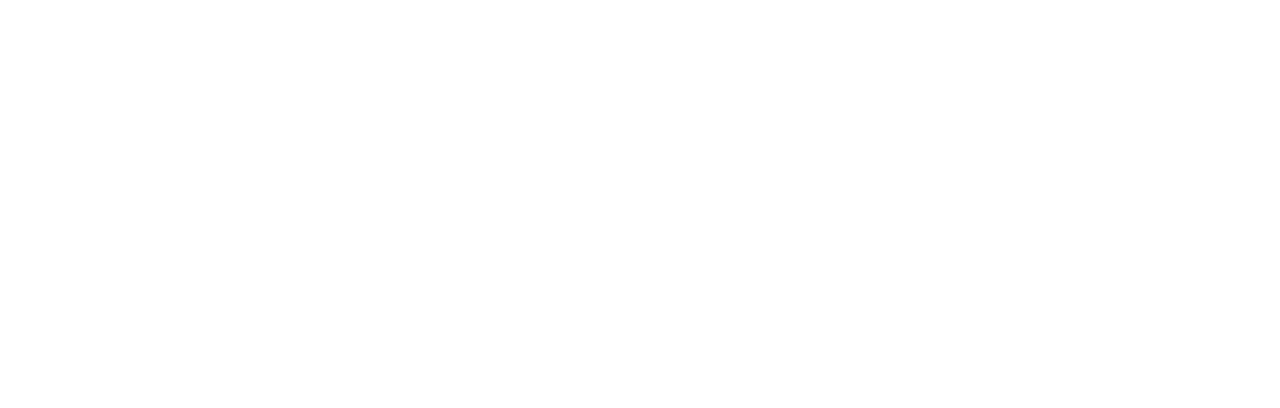
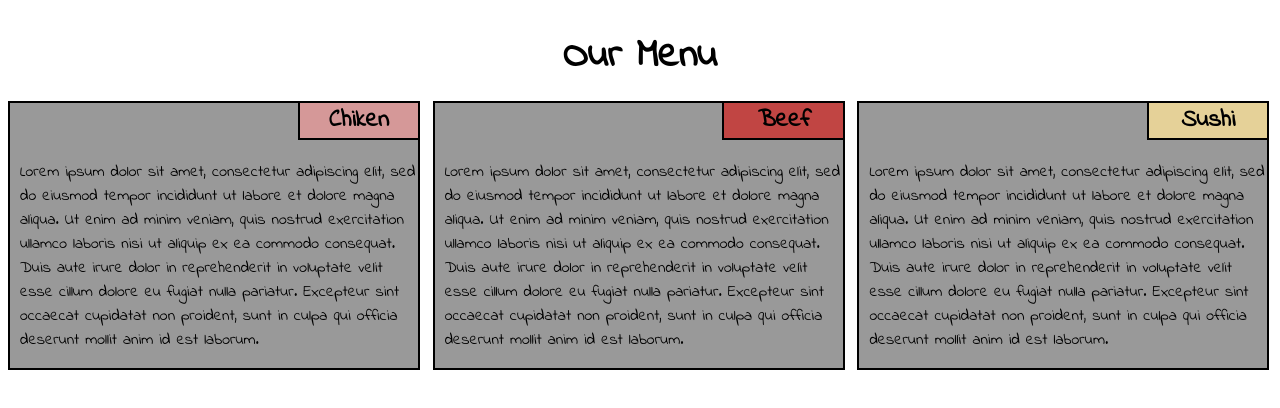
Before and after one commit to imarazm/coursera, a plain HTML site: page m2ca/index.html in a window 1280 px wide. Drawn offline with Linux system fonts and the light colour scheme.

Commit message:
m2ca done!

```diff
--- a/m2ca/css/styles.css
+++ b/m2ca/css/styles.css
@@ -0,0 +1,90 @@
+@import url('https://fonts.googleapis.com/css?family=Indie+Flower');
+
+/********** Base styles **********/
+* {
+  	box-sizing: border-box;
+}
+
+body {
+	font-family: 'Indie Flower', cursive;
+}
+
+h1 {
+	font-size: 2.5rem;
+	margin-bottom: 15px;
+	text-align: center;
+}
+
+h2 {
+  	border: 2px solid black;
+ 	background-color: red;
+ 	width: 30%;
+  	margin-right: -2px;
+  	margin-top: -2px;
+  	margin-left: auto;
+  	text-align: center;
+}
+
+p {
+	font-size: 1em;
+	margin-left: 10px;
+}
+
+.chiken {
+	background-color: #D59898;
+}
+
+.beef {
+	background-color: #C14543;
+}
+
+.sushi {
+	background-color: #E5D198;
+}
+
+/* Simple Responsive Framework. */
+.row {
+	width: 100%;
+}
+
+.row > section {
+	border: 2px solid black;
+	background-color: #999;
+}
+
+/********** Large devices only **********/
+@media (min-width: 992px) {
+	.col-lg {
+    	float: left;
+    	width: 32.6%;
+	}
+	.col-lg + .col-lg {
+		margin-left: 1%;
+	}
+}
+
+/********** Medium devices only **********/
+@media (min-width: 768px) and (max-width: 991px) {
+	.col-md-1, .col-md-2 {
+		float: left;
+		width: 49.5%;
+	}
+	.col-md-2 {
+		margin-left: 1%;
+	}
+	.col-md-3 {
+		float: left;
+		width: 100%;
+		margin-top: 1%;
+	}
+}
+
+/********** Small devices only **********/
+@media (max-width: 767px) {
+	.col-sm {
+		float: left;
+	}
+	.col-sm + .col-sm {
+		margin-top: 5%;
+	}
+}
--- a/m2ca/index.html
+++ b/m2ca/index.html
@@ -1,10 +1,25 @@
 <!DOCTYPE html>
-<html>
+<html lang="en-US">
 <head>
 	<title>Assignment Solution for Module 2</title>
+	<meta charset="utf-8">
 	<link rel="stylesheet" href="css/styles.css">
 </head>
 <body>
-
+<h1>Our Menu</h1>
+<div class="row">
+	<section class="col-lg col-md-1 col-sm">
+	<h2 class="chiken">Chiken</h2>
+	<p>Lorem ipsum dolor sit amet, consectetur adipiscing elit, sed do eiusmod tempor incididunt ut labore et dolore magna aliqua. Ut enim ad minim veniam, quis nostrud exercitation ullamco laboris nisi ut aliquip ex ea commodo consequat. Duis aute irure dolor in reprehenderit in voluptate velit esse cillum dolore eu fugiat nulla pariatur. Excepteur sint occaecat cupidatat non proident, sunt in culpa qui officia deserunt mollit anim id est laborum.</p>
+	</section>
+	<section class="col-lg col-md-2 col-sm">
+	<h2 class="beef">Beef</h2>
+	<p>Lorem ipsum dolor sit amet, consectetur adipiscing elit, sed do eiusmod tempor incididunt ut labore et dolore magna aliqua. Ut enim ad minim veniam, quis nostrud exercitation ullamco laboris nisi ut aliquip ex ea commodo consequat. Duis aute irure dolor in reprehenderit in voluptate velit esse cillum dolore eu fugiat nulla pariatur. Excepteur sint occaecat cupidatat non proident, sunt in culpa qui officia deserunt mollit anim id est laborum.</p>
+	</section>
+	<section class="col-lg col-md-3 col-sm">
+	<h2 class="sushi">Sushi</h2>
+	<p>Lorem ipsum dolor sit amet, consectetur adipiscing elit, sed do eiusmod tempor incididunt ut labore et dolore magna aliqua. Ut enim ad minim veniam, quis nostrud exercitation ullamco laboris nisi ut aliquip ex ea commodo consequat. Duis aute irure dolor in reprehenderit in voluptate velit esse cillum dolore eu fugiat nulla pariatur. Excepteur sint occaecat cupidatat non proident, sunt in culpa qui officia deserunt mollit anim id est laborum.</p>
+	</section>
+</div>
 </body>
 </html>
```
